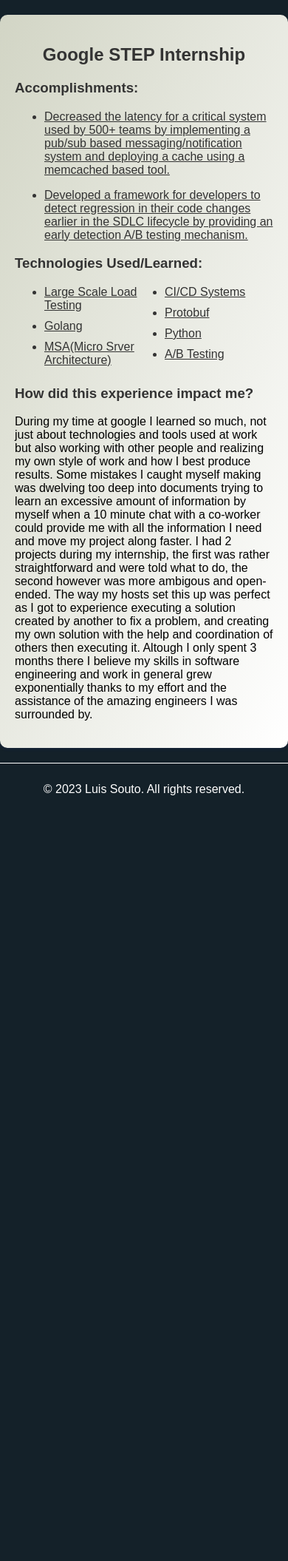
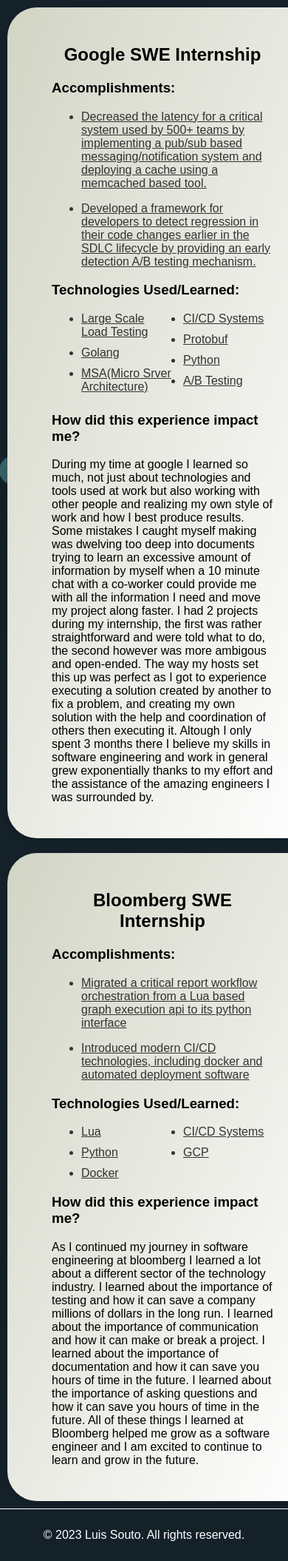
Before and after one commit to Luislfdms/Portfolio, a Flask app: page /experience/ in a window 390 px wide. Shown: the part 188-2298 px from the top of the page at 74% size. Before the commit the page ends 1263 px from the top, so only its background shows below. Run offline with Flask 3, Linux system fonts and the light colour scheme.

Commit message:
Fix container for mobile and add new experience

```diff
--- a/pages/about.py
+++ b/pages/about.py
@@ -5,7 +5,7 @@
 @about_bp.route('/')
 def about():
     # Define variables to pass dynamic data to the template
-    about_text = "I am a Junior at the University of Central Florida pursuing my \
+    about_text = "I am a Senior at the University of Central Florida pursuing my \
                   Bachelor's in Computer Science. My professional interest lies in Software Engineering \
                   where I haven't found my niche however I hope that through more experiences working in \
                   the industry I'll find the area that best suits me as a developer. Originally I wanted to study \
--- a/pages/experience.py
+++ b/pages/experience.py
@@ -4,19 +4,31 @@
 # Route and view function for the experience page
 @experience_bp.route('/')
 def experience():
-    accomplished = ["Decreased the latency for a critical system used by 500+ teams by implementing a pub/sub based \
+    accomplished = [["Decreased the latency for a critical system used by 500+ teams by implementing a pub/sub based \
                      messaging/notification system and deploying a cache using a memcached based tool.",
                     "Developed a framework for developers to detect regression in their code changes earlier in the SDLC \
-                     lifecycle by providing an early detection A/B testing mechanism."]
-    technology = ["Large Scale Load Testing", "Golang", "MSA(Micro Srver Architecture)", "CI/CD Systems", "Protobuf", "Python", "A/B Testing"]
-    learned = "During my time at google I learned so much, not just about technologies and tools used at work but also working with other people and \
+                     lifecycle by providing an early detection A/B testing mechanism."],
+                    ["Migrated a critical report workflow orchestration from a Lua based graph execution api to its python interface", \
+                     "Introduced modern CI/CD technologies, including docker and automated deployment software", \
+                     "to reduce manual touching in deployment and significantly reduce development time and overall efficiency."
+                    ]]
+
+    technology = [["Large Scale Load Testing", "Golang", "MSA(Micro Srver Architecture)", "CI/CD Systems", "Protobuf", "Python", "A/B Testing"],
+                  ["Lua", "Python", "Docker", "CI/CD Systems", "GCP"]]
+
+    learned = ["During my time at google I learned so much, not just about technologies and tools used at work but also working with other people and \
                realizing my own style of work and how I best produce results. Some mistakes I caught myself making was dwelving too deep into documents \
                trying to learn an excessive amount of information by myself when a 10 minute chat with a co-worker could provide me with all the information \
                I need and move my project along faster. I had 2 projects during my internship, the first was rather straightforward and were told \
                what to do, the second however was more ambigous and open-ended. The way my hosts set this up was perfect as I got to experience \
                executing a solution created by another to fix a problem, and creating my own solution with the help and coordination of others then \
                executing it. Altough I only spent 3 months there I believe my skills in software engineering and work in general grew exponentially \
-               thanks to my effort and the assistance of the amazing engineers I was surrounded by."
+               thanks to my effort and the assistance of the amazing engineers I was surrounded by.", "As I continued my journey in software engineering at \
+               bloomberg I learned a lot about a different sector of the technology industry. \
+                I learned about the importance of testing and how it can save a company millions of dollars in the long run. I learned about the importance \
+                of communication and how it can make or break a project. I learned about the importance of documentation and how it can save you hours \
+                of time in the future. I learned about the importance of asking questions and how it can save you hours of time in the future. All of these things \
+                I learned at Bloomberg helped me grow as a software engineer and I am excited to continue to learn and grow in the future."]
 
     # Render the "projects.html" template with the provided data
     return render_template('experience.html', accomplished=accomplished, technology=technology, learned=learned)
--- a/static/experience.css
+++ b/static/experience.css
@@ -1,12 +1,7 @@
 @import "style.css";
 
-.exp h2 {
-    color: #333;
+h2 {
     text-align: center;
-}
-
-.exp h3 {
-    color: #333;
 }
 
 .techlist {
@@ -24,14 +19,26 @@
     text-decoration: underline;
 }
 
-/* Main content styling */
-main {
-    max-width: 1000px;
-    margin: 20px auto;
-    padding: 20px;
-    position: relative;
+/* Experience styling */
+.experience-container {
+    display: flex;
+    flex-wrap: wrap;
+}
+
+.experience {
+    flex: 1;
+    min-width: 300px;
+    margin: 10px;
+    padding: 30px;
+    padding-left: 60px;
+    padding-right: 60px;
     background-image: linear-gradient(to bottom right, rgb(210, 213, 197), rgb(255, 255, 255));
-    border-radius: 10px;
-    box-shadow: 0 2px 4px rgba(21, 38, 189, 0.1);
-    z-index: 1;
+    border-radius: 40px;
+    box-shadow: 0 4px 8px rgba(0, 0, 0, 0.1);
 }
+
+@media (max-width: 768px) {
+    .experience {
+        flex: 1 100%;
+    }
+}
--- a/static/projects.css
+++ b/static/projects.css
@@ -14,9 +14,11 @@
     flex: 1;
     min-width: 300px;
     margin: 10px;
-    padding: 20px;
+    padding: 30px;
+    padding-left: 60px;
+    padding-right: 60px;
     background-image: linear-gradient(to bottom right, rgb(210, 213, 197), rgb(255, 255, 255));
-    border-radius: 8px;
+    border-radius: 40px;
     box-shadow: 0 4px 8px rgba(0, 0, 0, 0.1);
 }
 
--- a/templates/experience.html
+++ b/templates/experience.html
@@ -10,28 +10,44 @@
     <header>
         <h1 class="bordered-text">Experience</h1>
     </header>
-    <main>
-        <section class = "exp">
-            <h2>Google STEP Internship</h2>
+    <div class = "experience">
+        <h2>Google SWE Internship</h2>
         <h3>Accomplishments:</h3>
         <ul>
-                <li><p>{{ accomplished[0] }}</p></li>
-                <li><p>{{ accomplished[1] }}</p></li>
+            <li><p>{{ accomplished[0][0] }}</p></li>
+            <li><p>{{ accomplished[0][1] }}</p></li>
         </ul>
         <h3>Technologies Used/Learned:</h3>
         <ul class="techlist">
-                <li>{{ technology[0] }}</li>
-                <li>{{ technology[1] }}</li>
-                <li>{{ technology[2] }}</li>
-                <li>{{ technology[3] }}</li>
-                <li>{{ technology[4] }}</li>
-                <li>{{ technology[5] }}</li>
-                <li>{{ technology[6] }}</li>
+            <li>{{ technology[0][0] }}</li>
+            <li>{{ technology[0][1] }}</li>
+            <li>{{ technology[0][2] }}</li>
+            <li>{{ technology[0][3] }}</li>
+            <li>{{ technology[0][4] }}</li>
+            <li>{{ technology[0][5] }}</li>
+            <li>{{ technology[0][6] }}</li>
         </ul>
         <h3>How did this experience impact me?</h3>
-            <p>{{ learned }}</p>
-        </section>
-    </main>
+        <p>{{ learned[0] }}</p>
+    </div>
+    <div class="experience">
+        <h2>Bloomberg SWE Internship</h2>
+        <h3>Accomplishments:</h3>
+        <ul>
+            <li><p>{{ accomplished[1][0] }}</p></li>
+            <li><p>{{ accomplished[1][1] }}</p></li>
+        </ul>
+        <h3>Technologies Used/Learned:</h3>
+        <ul class="techlist">
+            <li>{{ technology[1][0] }}</li>
+            <li>{{ technology[1][1] }}</li>
+            <li>{{ technology[1][2] }}</li>
+            <li>{{ technology[1][3] }}</li>
+            <li>{{ technology[1][4] }}</li>
+        </ul>
+        <h3>How did this experience impact me?</h3>
+        <p>{{ learned[1] }}</p>
+    </div>
     {% include 'footer.html' %}
 </body>
 </html>
--- a/templates/projects.html
+++ b/templates/projects.html
@@ -10,7 +10,6 @@
     <header>
         <h1 class="bordered-text">Projects</h1>
     </header>
-    <div class="project-container">
     <div class="project">
         <h2>{{ projects_list[0][0] }}</h2>
         <h3>Overview:</h3>
@@ -25,7 +24,7 @@
             <li>{{ technology[0][5] }}</li>
         </ul>
         <h3>Example:</h3>
-            <img src="images/leaguetrack.png" alt="League Tracker Example" width="300px" height="200px">
+        <img src="templates/images/leaguetrack.png" alt="League Tracker Example" width="300px" height="200px">
         <h3>Links:</h3>
         <p>Github: <a href="https://github.com/Luislfdms/League-Tracker" target="_blank">https://github.com/Luislfdms/League-Tracker</a></p>
     </div>
@@ -64,8 +63,6 @@
         <p>Github: <a href="https://github.com/Luislfdms/MERN-Project" target="_blank">https://github.com/Luislfdms/MERN-Project</a></p>
         <p>Website: <a href="https://mern-project-barker-ceabe269d73c.herokuapp.com/" target="_blank">https://mern-project-barker-ceabe269d73c.herokuapp.com/</a></p>
     </div>
-        <!-- Add more projects as needed -->
-    </div>
     {% include 'footer.html' %}
 </body>
 </html>
```
Lines whose indentation alone changed are shown as unchanged.
